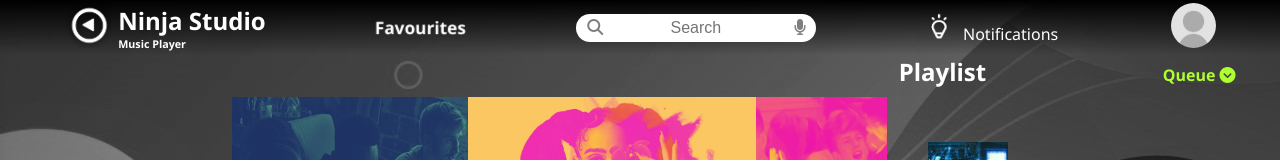
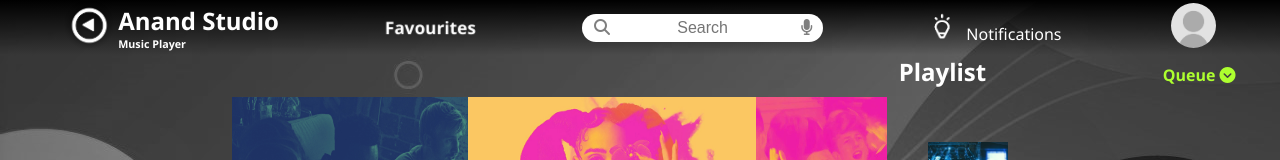
Before and after one commit to anandkr47/Studio_Music_player, a website: page index.html in a window 1280 px wide. Shown: the top 160 px of the page. Drawn offline with Linux system fonts and the light colour scheme.

Commit message:
Upadte index.html

```diff
--- a/index.html
+++ b/index.html
@@ -4,7 +4,7 @@
 <head>
     <meta charset="UTF-8">
     <meta name="viewport" content="width=device-width, initial-scale=1.0">
-    <title>Ninja studio</title>
+    <title>Anand studio</title>
     <!-- it is connected to two stylesheets -->
     <link rel="stylesheet" type="text/css" href="Stylesheet_main.css"><!-- this is the main stylesheet -->
     <!-- desktop first approach is used for the same. -->
@@ -24,7 +24,7 @@
             </div>
             <div class="website-name">
                 <h2>
-                    Ninja Studio
+                    Anand Studio
                 </h2>
                 <h6>
                     Music Player
```
